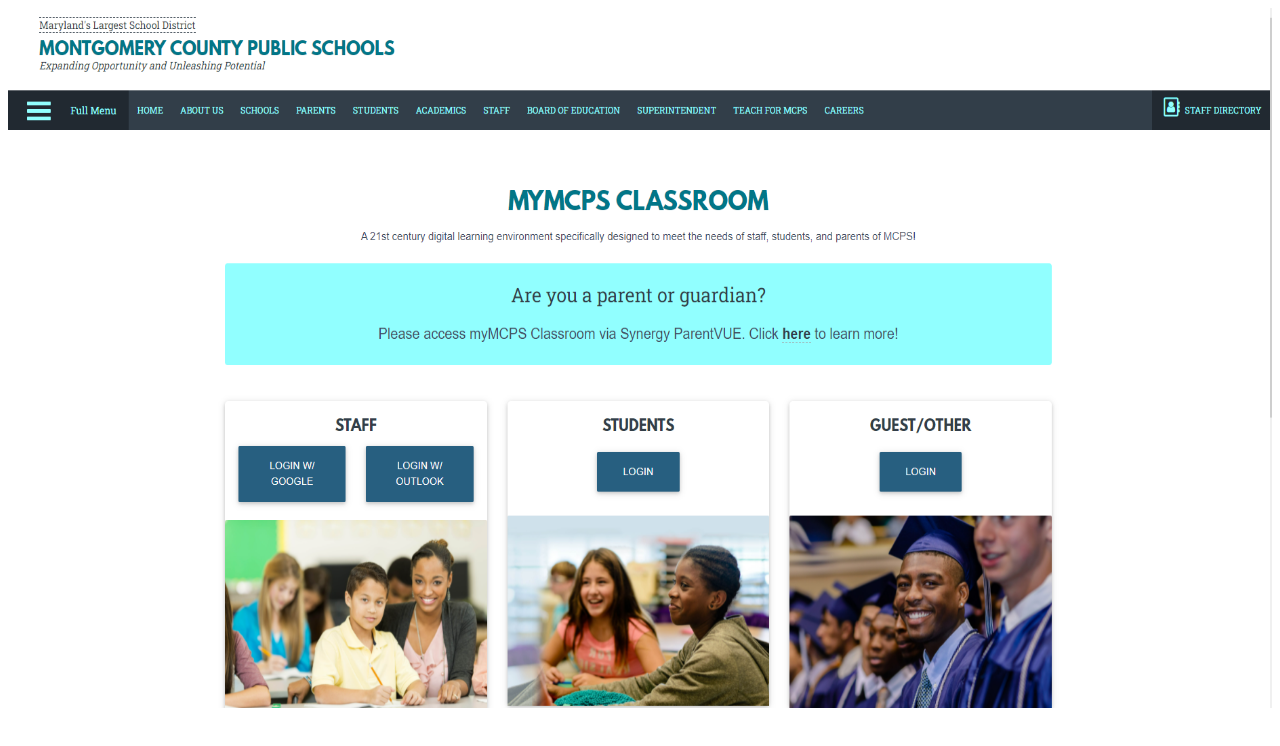
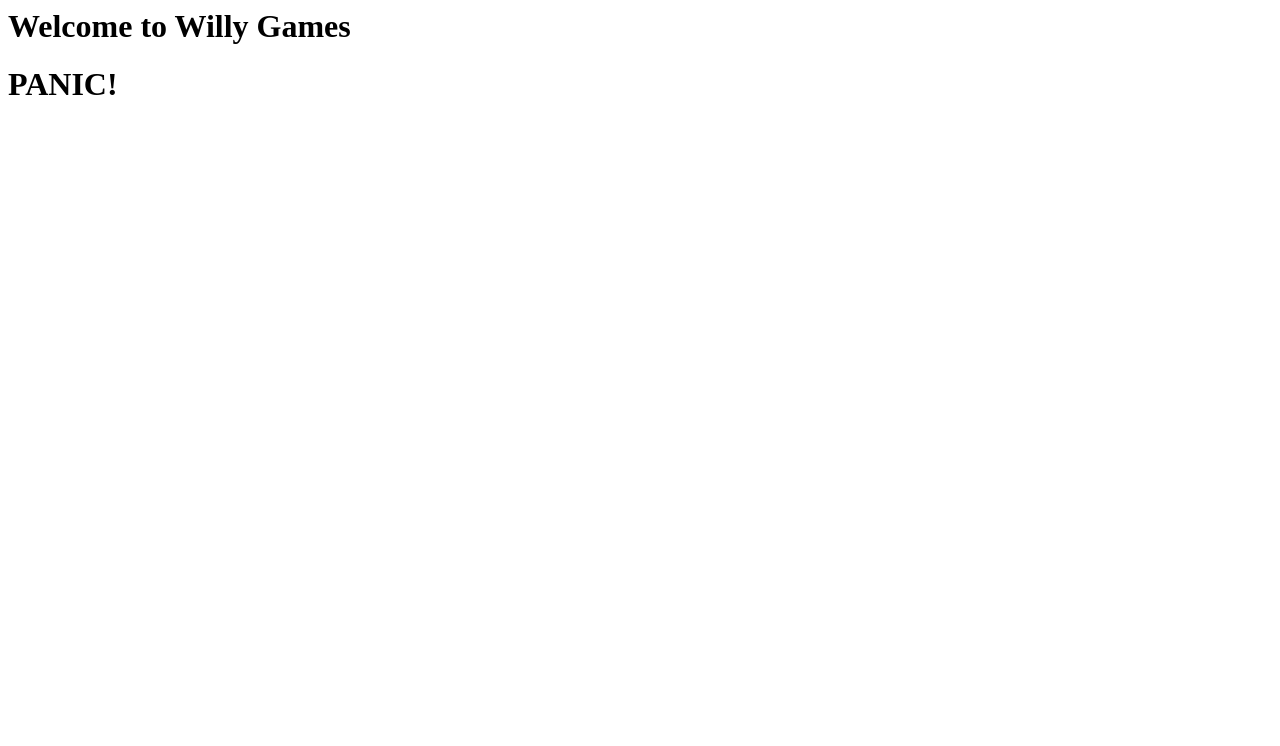
Before and after one commit to sirpeep/willydaham09.github.io, a plain HTML site: page index.html in a window 1280 px wide. Drawn offline with Linux system fonts and the light colour scheme.

Commit message:
added panic

```diff
--- a/index.html
+++ b/index.html
@@ -6,8 +6,9 @@
         <link rel="icon" type="image/x-icon" href="canvas-logo.png">
     </head>
     <body>
-        <div>
-            <img width="100%" src="canvas-decoy.png" height="700">
-        </div>
+        <h1>Welcome to Willy Games</h1>
+        <span>
+          <h1 href="https://mcpsmd.instructure.com">PANIC!</h1>
+        </span>
     </body>
 </html>
```
